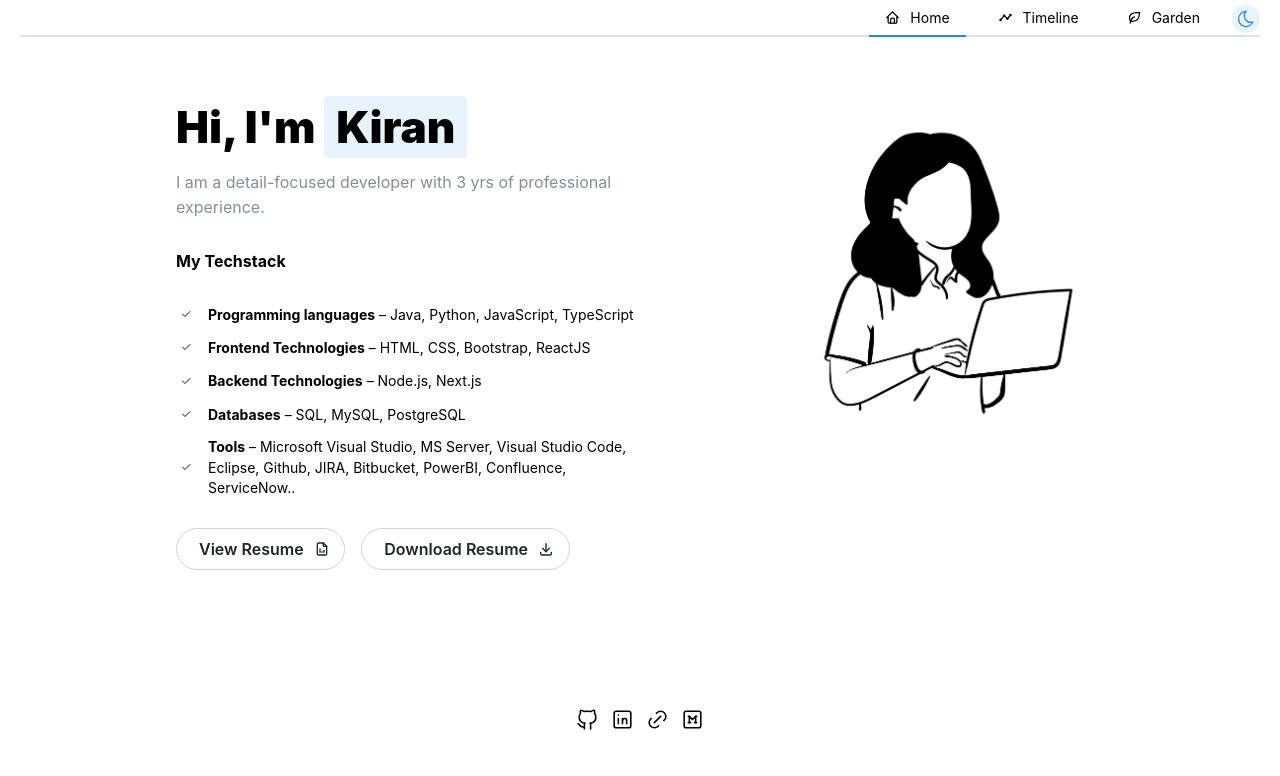
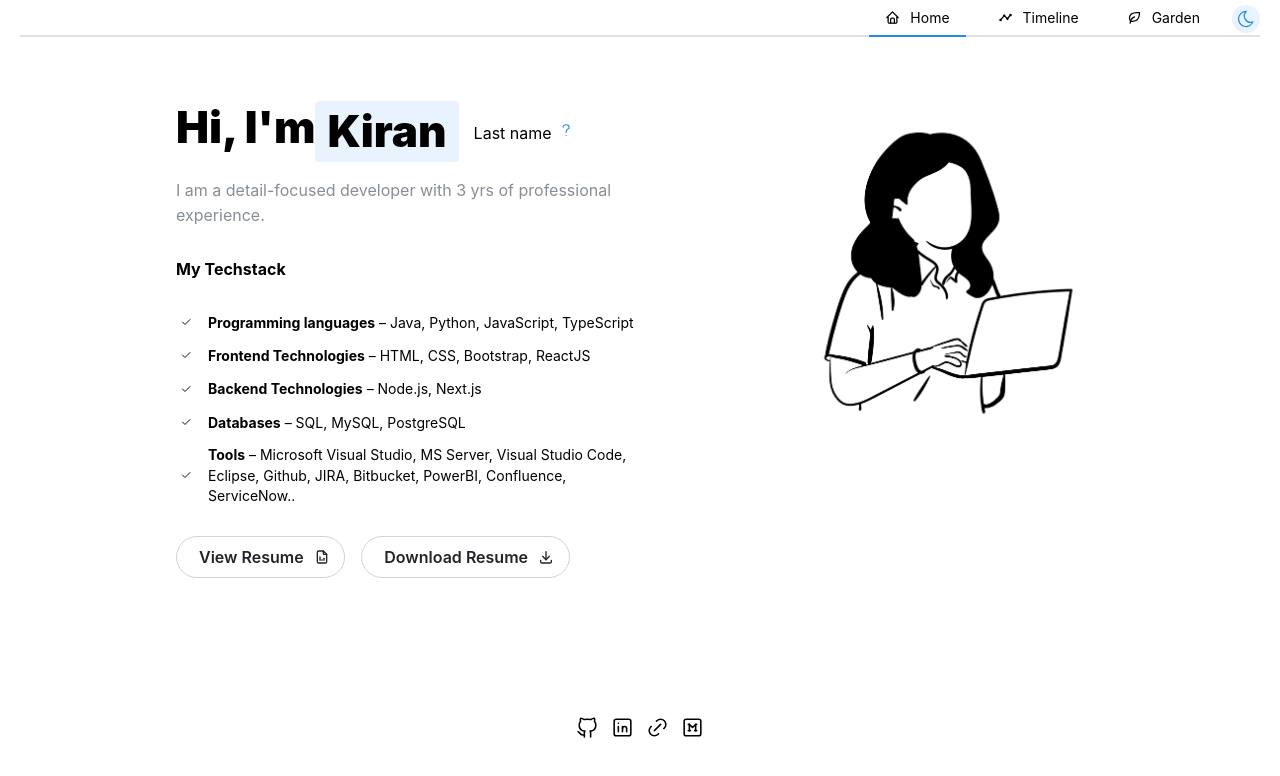
Before and after one commit to rekiran/portfolio, a React (Vite) app: page / in a window 1280 px wide. Shown: the top 776 px of the page. Built offline with nearby package versions, Linux system fonts and the light colour scheme.

Commit message:
Hero update commit

```diff
--- a/src/components/Hero/Hero.module.css
+++ b/src/components/Hero/Hero.module.css
@@ -21,6 +21,7 @@
   font-size: rem(44px);
   line-height: 1.2;
   font-weight: 900;
+  display: flex;
 
   @media (max-width: $mantine-breakpoint-xs) {
     font-size: rem(28px);
--- a/src/components/Hero/Hero.tsx
+++ b/src/components/Hero/Hero.tsx
@@ -8,19 +8,58 @@ import {
   List,
   ThemeIcon,
   rem,
+  ActionIcon,
 } from "@mantine/core";
-import { IconCheck, IconDownload } from "@tabler/icons-react";
+import { IconCheck, IconDownload, IconQuestionMark } from "@tabler/icons-react";
 import Herobg from "../../assets/alaptop.png";
 import classes from "./Hero.module.css";
 import { IconFileAnalytics } from "@tabler/icons-react";
 import resume from "../../assets/Resume Kiran 2024.pdf";
+import { useHover } from "@mantine/hooks";
+
 function Hero() {
+  const { hovered, ref } = useHover();
+
   return (
     <Container size="md">
       <div className={classes.inner}>
         <div className={classes.content}>
           <Title className={classes.title}>
-            Hi, I'm <span className={classes.highlight}>Kiran</span> <br />
+            Hi, I'm <span className={classes.highlight}>Kiran </span>
+            <span ref={ref}>
+              {hovered ? (
+                <div
+                  style={{
+                    display: "flex",
+                    color: "black",
+                    paddingTop: 15,
+                    paddingLeft: "5px",
+                  }}
+                >
+                  <Text>
+                    I don't have one
+                    <ActionIcon
+                      variant="transparent"
+                      aria-label="Settings"
+                    ></ActionIcon>
+                  </Text>
+                </div>
+              ) : (
+                <div style={{ display: "flex", color: "black", padding: 15 }}>
+                  <Text>
+                    {" "}
+                    Last name
+                    <ActionIcon variant="transparent" aria-label="Settings">
+                      <IconQuestionMark
+                        style={{ width: "70%", height: "70%" }}
+                        stroke={1.5}
+                      />
+                    </ActionIcon>
+                  </Text>
+                </div>
+              )}{" "}
+            </span>
+            <br />
           </Title>
           <Text c="dimmed" mt="md">
             I am a detail-focused developer with 3 yrs of professional
```
Also changed, not shown: public/alien-filled.svg, 1 other file (tests, documents, lock files or other folders).
